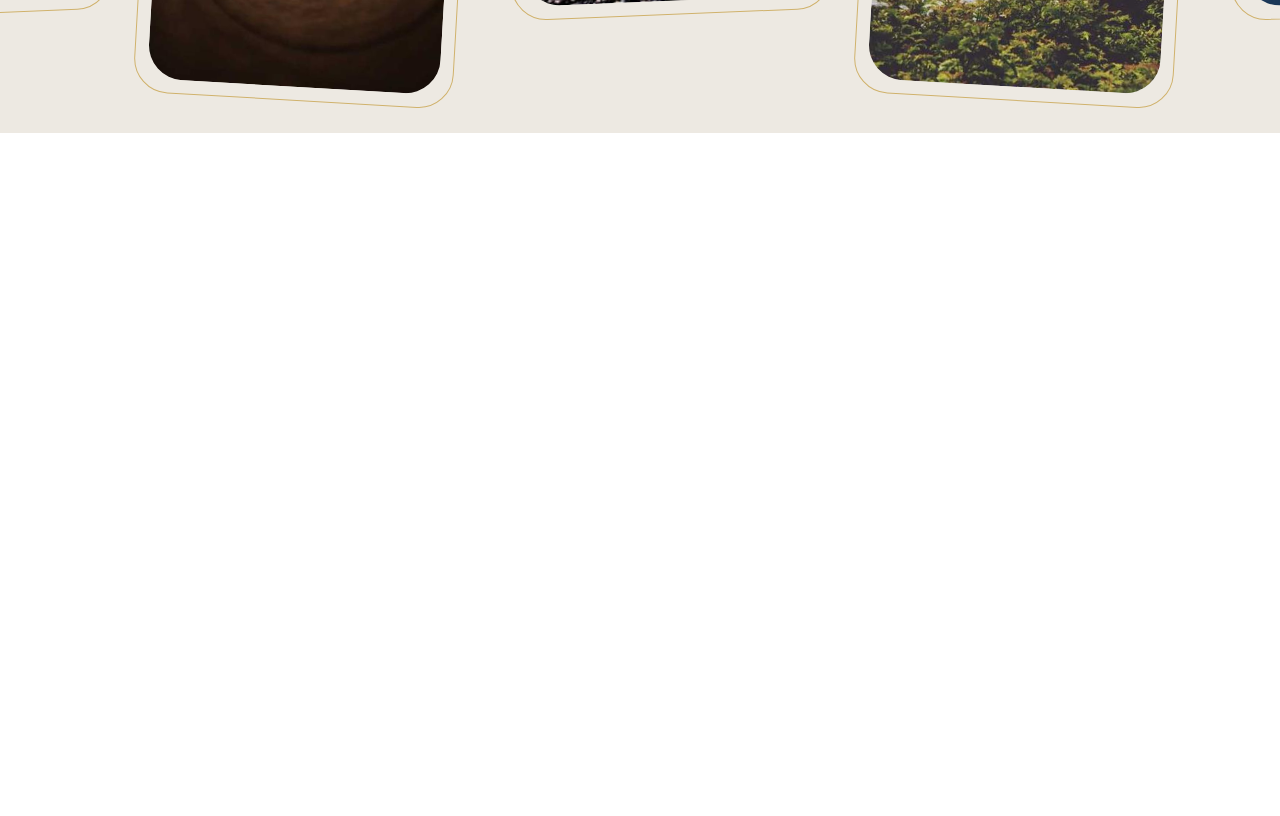
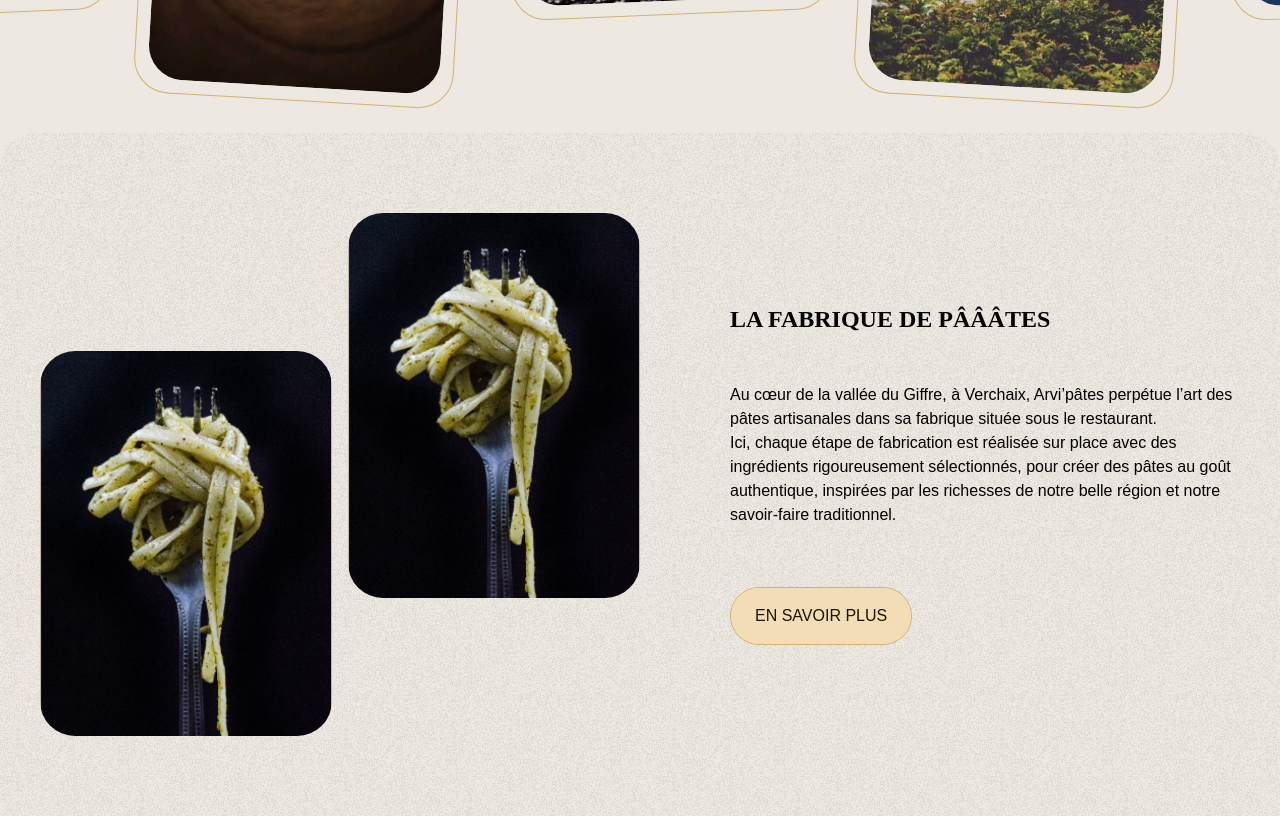
Before and after one commit to laramiere/arvipates-front, a Nuxt app: page / in a window 1280 px wide. Shown: the part 2760-3576 px from the top of the page. Before the commit the page ends 2893 px from the top, so only its background shows below. Built offline with nearby package versions, Linux system fonts and the light colour scheme.

Commit message:
feat: adding image with text component
Co-authored-by: lavolta <louis.crauffon@gmail.com>

```diff
--- a/components/molecules/content-block/ContentBlock.vue
+++ b/components/molecules/content-block/ContentBlock.vue
@@ -1,19 +1,35 @@
 <script lang="ts" setup>
 import type { ContentBlockInterface } from '@/shared/interfaces/index'
 
-const props = defineProps<{
+const props = withDefaults(defineProps<{
   contentBlockData: ContentBlockInterface
-}>()
+  fullStyle?: boolean
+}>(), {
+  fullStyle: true,
+})
 </script>
 
 <template>
-  <div class="c-content-block bg-black-400">
-    <div class="rounded-t-global bg-black-100">
-      <div class="container-xl container mx-auto pb-[3.75rem] pt-20 text-center">
-        <h2 class="m-auto mb-12 max-w-[24.375rem] font-serif text-2xl font-bold uppercase">
+  <div
+    :class="{ 'bg-black-400': fullStyle }"
+    class="c-content-block"
+  >
+    <div
+      :class="{ 'rounded-t-global bg-black-100': fullStyle }"
+    >
+      <div
+        :class="{ 'container-xl container mx-auto pb-[3.75rem] pt-20 text-center': fullStyle }"
+      >
+        <h2
+          :class="{ 'm-auto max-w-[24.375rem]': fullStyle }"
+          class=" mb-12 font-serif text-2xl font-bold uppercase"
+        >
           {{ props.contentBlockData.title }}
         </h2>
-        <div class="c-content-block__main mb-[3.75rem] grid grid-cols-content-block ">
+        <div
+          :class="{ 'grid grid-cols-content-block': fullStyle }"
+          class="c-content-block__main mb-[3.75rem]"
+        >
           <div
             v-if="props.contentBlockData.mediaLeft"
             class="c-content-block__media flex content-start justify-start"
--- /dev/null
+++ b/components/molecules/image-with-text-block/ImageWithTextBlock.vue
@@ -0,0 +1,36 @@
+<script setup lang="ts">
+import type { ImageWithTextBlockInterface } from '@/shared/interfaces'
+
+const props = defineProps<{
+  imageWithTextData: ImageWithTextBlockInterface
+}>()
+</script>
+
+<template>
+  <div class="c-image-with-text bg-black-100">
+    <div class="c-image-with-text__inner rounded-t-global bg-flicker bg-repeat py-20">
+      <div class="container-xl container mx-auto grid grid-cols-2">
+        <div class="c-image-with-text__media grid grid-cols-2 gap-4 pb-[8.625rem]">
+          <div
+            v-for="(item, key) in props.imageWithTextData.pictures"
+            :key="item.id"
+            :class="{ 'top-[8.625rem]': key === 0 }"
+            class="relative overflow-hidden rounded-global pt-[132%]"
+          >
+            <img
+              class="absolute left-0 top-0 block size-full object-cover"
+              :src="item.file.url"
+              :alt="item.file.alternativeText"
+            >
+          </div>
+        </div>
+        <div class="c-image-with-text__content flex items-center pl-[5.625rem]">
+          <ContentBlock
+            :content-block-data="props.imageWithTextData.content"
+            :full-style="false"
+          />
+        </div>
+      </div>
+    </div>
+  </div>
+</template>
--- a/pages/index.vue
+++ b/pages/index.vue
@@ -1,5 +1,9 @@
 <script lang="ts" setup>
-import { sliderData, timetableData } from '@/shared/fakeData'
+import {
+  imageWithTextData,
+  sliderData,
+  timetableData,
+} from '@/shared/fakeData'
 </script>
 
 <template>
@@ -12,5 +16,6 @@
     <Slider
       :slider-data="sliderData"
     />
+    <ImageWithTextBlock :image-with-text-data="imageWithTextData" />
   </div>
 </template>
--- a/shared/fakeData/contentblock.fake.ts
+++ b/shared/fakeData/contentblock.fake.ts
@@ -1,5 +1,10 @@
 import type { ContentBlockInterface } from '@/shared/interfaces/index'
 
+export const contentBlockDataWithoutImage: ContentBlockInterface = {
+  title: 'la fabrique  de pâââtes',
+  content: '<p>Au cœur de la vallée du Giffre, à Verchaix, Arvi’pâtes perpétue l’art des pâtes artisanales dans sa fabrique située sous le restaurant.</p><p>Ici, chaque étape de fabrication est réalisée sur place avec des ingrédients rigoureusement sélectionnés, pour créer des pâtes au goût authentique, inspirées par les richesses de notre belle région et notre savoir-faire traditionnel.</p>',
+  cta: 'En savoir plus',
+}
 export const contentBlockData: ContentBlockInterface = {
   title: 'arvi’pââââtes, un lieu convivial et une cuisine gourmande',
   content: `<p>Chez Arvi’pâtes, nous travaillons en circuit court. Nos produits sont issus de l’agriculture raisonnée et tous nos plats sont fait maison et toujours de saison.</p><p>Mais ce qui nous caractérise, c’est avant tout notre belle équipe ! Ici, on aime bien rigoler et on trinque facilement. Arvi’pâtes c’est un lieu de vie épicurien, reflet de notre magnifique terroir. Le soir l’ambiance est à la fête, conversation interminable, rires... Ce qu’on aime le plus ? écouter vos blagounettes avec joyeuseté !</p>`,
--- /dev/null
+++ b/shared/fakeData/imageWithTextData.fake.ts
@@ -0,0 +1,22 @@
+import type { ImageWithTextBlockInterface } from '@/shared/interfaces'
+import { contentBlockDataWithoutImage } from '@/shared/fakeData'
+
+export const imageWithTextData: ImageWithTextBlockInterface = {
+  content: contentBlockDataWithoutImage,
+  pictures: [
+    {
+      id: 'hufre7huj',
+      file: {
+        url: '/images/fork.jpg',
+        alternativeText: 'fork',
+      },
+    },
+    {
+      id: 'hufre7hujo',
+      file: {
+        url: '/images/fork.jpg',
+        alternativeText: 'fork',
+      },
+    },
+  ],
+}
--- a/shared/fakeData/index.ts
+++ b/shared/fakeData/index.ts
@@ -1,3 +1,4 @@
 export * from './contentblock.fake'
+export * from './imageWithTextData.fake'
 export * from './slider.fake'
 export * from './timetable.fake'
--- /dev/null
+++ b/shared/interfaces/components/ImageWithTextBlock.interface.ts
@@ -0,0 +1,6 @@
+import type { ContentBlockInterface, Picture } from '@/shared/interfaces'
+
+export interface ImageWithTextBlockInterface {
+  pictures: Picture[]
+  content: ContentBlockInterface
+}
--- a/shared/interfaces/components/index.ts
+++ b/shared/interfaces/components/index.ts
@@ -1,5 +1,6 @@
 export * from './ContentBlock.interface'
 export * from './GlobalComponent.interface'
+export * from './ImageWithTextBlock.interface'
 export * from './Slider.interface'
 export * from './Timetable.interface'
 export * from './TopBar.interface'
--- a/tailwind.config.js
+++ b/tailwind.config.js
@@ -24,6 +24,9 @@
       serif: ['Rufina', 'serif'],
     },
     extend: {
+      backgroundImage: {
+        flicker: 'url(\'/images/flicker_bg.jpg\')',
+      },
       gridTemplateColumns: {
         'content-block': '20% 60% 20%',
       },
```
Also changed, not shown: public/images/flicker_bg.jpg (added), public/images/fork.jpg (added).
